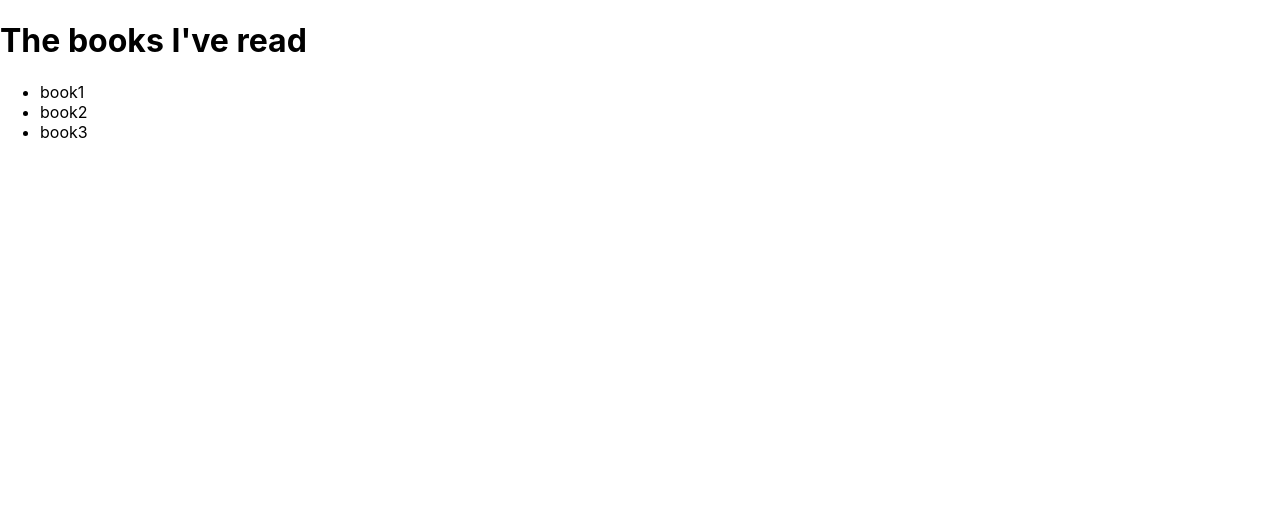
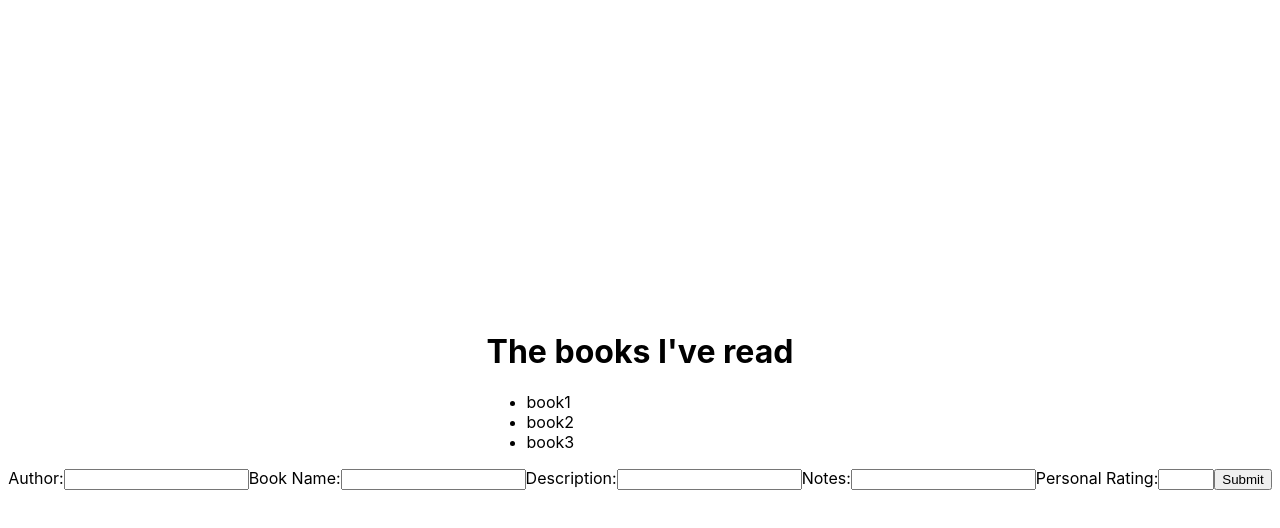
Before and after one commit to ilci66/notebook-app, a Next.js app: page /books in a window 1280 px wide. Shown: the top 528 px of the page. Built offline with nearby package versions, Linux system fonts and the light colour scheme; no server answers.

Commit message:
working o book note creation

```diff
--- a/classes/book.ts
+++ b/classes/book.ts
@@ -4,6 +4,6 @@ export default class BookClass {
         name: string,
         description: string,
         notes: string,
-        rate: number
+        rate: string
     ) {}
 }
--- a/pages/api/books.ts
+++ b/pages/api/books.ts
@@ -12,7 +12,9 @@ type Unsuccessful = {
 
 export default async function handler(
   req: NextApiRequest,
-  res: NextApiResponse<Books | Unsuccessful>
+  // res: NextApiResponse<Books | Unsuccessful>
+  res: NextApiResponse<Books>
+
 ) {
   await connecter();
 
@@ -29,15 +31,15 @@ export default async function handler(
           { author:"author3" ,name: 'book3', description: 'desc3', notes: 'notes3', rate: 3 },
         ]})
       } catch(error) {
-      res.status(400).json({ success: false })
+      // res.status(400).json({ success: false })
       }
       break
     case 'POST':
       // handle creation
-      res.status(200).json({success: true})
+      // res.status(200).json({success: true})
       break
     default:
-      res.status(400).json({ success: false })
+      // res.status(400).json({ success: false })
       break
   }
 }
--- a/pages/books.tsx
+++ b/pages/books.tsx
@@ -1,5 +1,8 @@
 import { NextPage } from "next";
-import BookClass from '../classes/book'
+import BookClass from '../classes/book';
+import styles from '../styles/Home.module.css';
+import { useState } from 'react';
+
 
 // working on this to get rid of book.name doesn't exist error
 interface AllBook {
@@ -38,8 +41,27 @@ interface BookProps {
 const Books: NextPage<BookProps> = (props) => {
     // props.books: object[]
     const { books } = props
-    console.log(books)
+    // console.log(books)
+
+    // instead of going with undefined use strings to let typescript know what to expect
+    // or tell what type to expect when defining these
+    const [ author, setAuthor ] = useState("");
+    const [ name, setName ] = useState("");
+    const [ description, setDescription ] = useState("");
+    const [ notes, setNotes ] = useState("");
+    const [ rate, setRate ] = useState("");
+
+    let newBook = new BookClass( author, name, description, notes, rate )
+
+
+
+    const createBook = (event: { preventDefault: () => void; }) => {
+        event.preventDefault();
+        console.log('create a book', name, author, description, notes, rate )
+    }
+
     return(
+        <div className={styles.container}>
             <div>
                 <h1>The books I've read</h1>
                 <ul>
@@ -48,6 +70,55 @@ const Books: NextPage<BookProps> = (props) => {
                     ))}
                 </ul>
             </div>
+            <div className="form-box">
+                <form onSubmit={createBook}>
+                    <label>
+                        Author:
+                        <input
+                            type="text"
+                            name="author"
+                            onChange={(event) => setAuthor(event.target.value)}
+                        />
+                    </label>
+                    <label>
+                        Book Name:
+                        <input
+                            type="text"
+                            name="name"
+                            onChange={(event) => setName(event.target.value)}
+                        />
+                    </label>
+                    <label>
+                        Description:
+                        <input
+                            type="text"
+                            name="description"
+                            onChange={(event) => setDescription(event.target.value)}
+                        />
+                    </label>
+                    <label>
+                        Notes:
+                        <input
+                            type="text"
+                            name="notes"
+                            onChange={(event) => setNotes(event.target.value)}
+                        />
+                    </label>
+                    <label>
+                        Personal Rating:
+                        <input
+                            type="number"
+                            step="1"
+                            name="rate"
+                            min="1"
+                            max="10"
+                            onChange={(event) => setRate(event.target.value)}
+                        />
+                    </label>
+                    <button type="submit">Submit</button>
+                </form>
+            </div>
+        </div>
     )
 }
 
```
Lines whose indentation alone changed are shown as unchanged.
